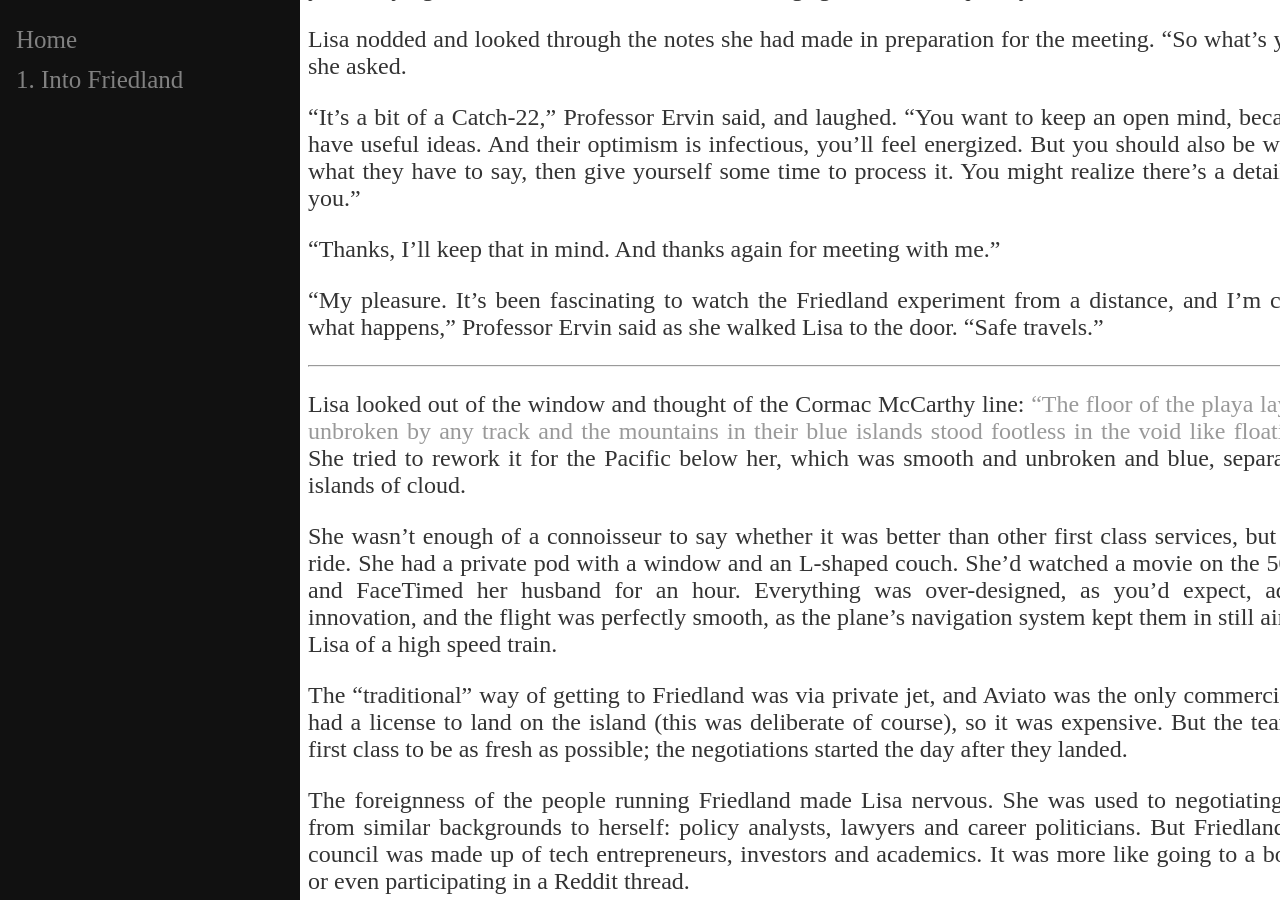
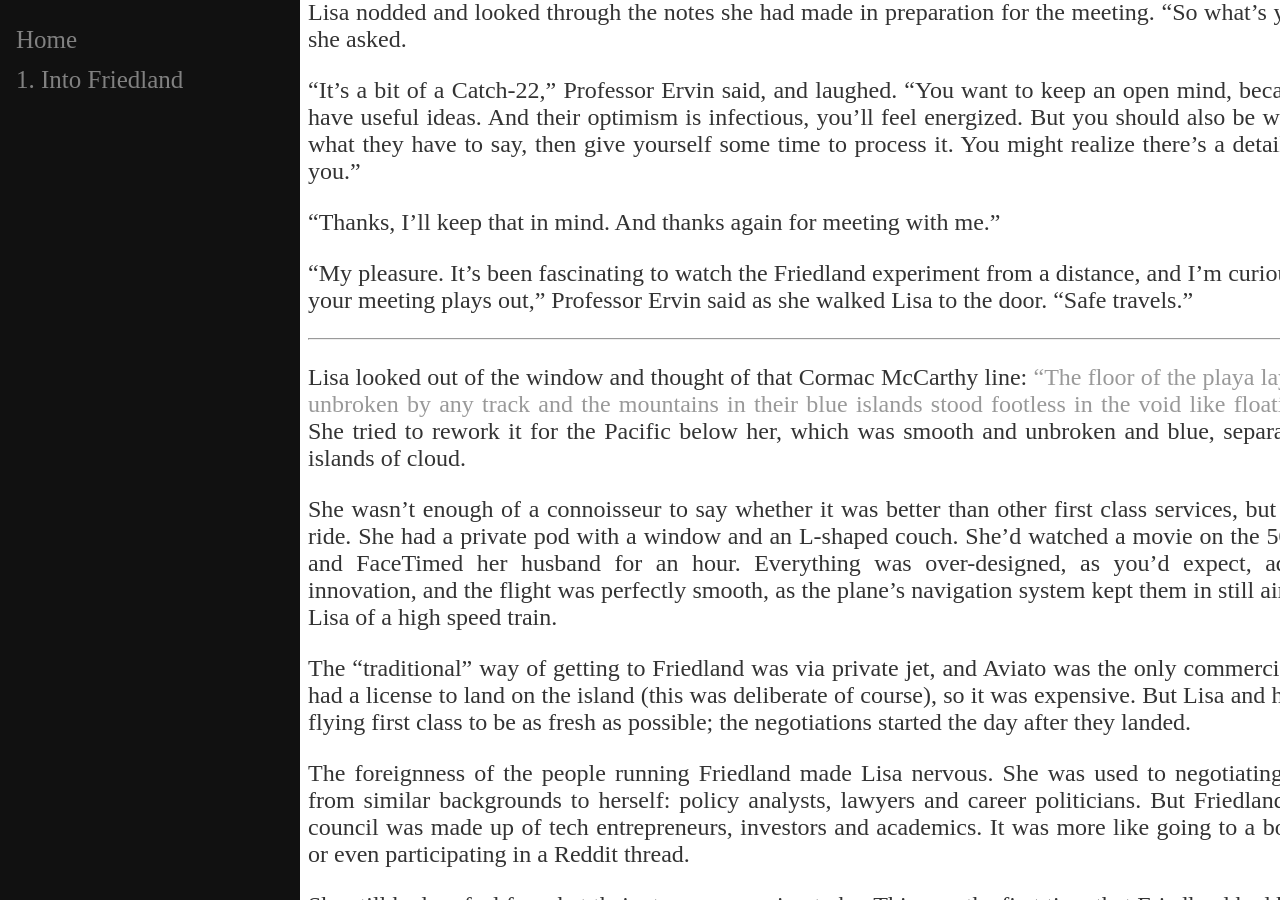
Before and after one commit to fylobc/fylobc.github.io, a Jekyll site: the page built from _parts/Part_0.md, in a window 1280 px wide and 900 px high, scrolled down 747 px. Built offline with Jekyll 4.4.1, drawn with Linux system fonts in a browser that asks for light colours; some of the changed text lies outside the part shown.

Commit message:
Edited part 1

```diff
--- a/_parts/Part_0.md
+++ b/_parts/Part_0.md
@@ -23,15 +23,15 @@
 
 “Thanks, I’ll keep that in mind. And thanks again for meeting with me.”
 
-“My pleasure. It's been fascinating to watch the Friedland experiment from a distance, and I’m curious to see what happens,” Professor Ervin said as she walked Lisa to the door. “Safe travels.”
+“My pleasure. It's been fascinating to watch the Friedland experiment from a distance, and I’m curious to see how your meeting plays out,” Professor Ervin said as she walked Lisa to the door. “Safe travels.”
 
 <hr>
 
-Lisa looked out of the window and thought of the Cormac McCarthy line: <a href="https://books.google.com/books?id=s-QzccStux4C&pg=PA114&lpg=PA114&dq=The+floor+of+the+playa+lay+smooth+and+unbroken+by+any&source=bl&ots=hpVYn0bIij&sig=0Ge8koeRhV5zK1xzXlc8HTp0kCs&hl=en&sa=X&ved=0ahUKEwiYo8CB-67bAhVCqFQKHSUSC7cQ6AEIOzAC#v=onepage&q=The%20floor%20of%20the%20playa%20lay%20smooth%20and%20unbroken%20by%20any&f=false">“The floor of the playa lay smooth and unbroken by any track and the mountains in their blue islands stood footless in the void like floating temples.”</a> She tried to rework it for the Pacific below her, which was smooth and unbroken and blue, separated by white islands of cloud.
+Lisa looked out of the window and thought of that Cormac McCarthy line: <a href="https://books.google.com/books?id=s-QzccStux4C&pg=PA114&lpg=PA114&dq=The+floor+of+the+playa+lay+smooth+and+unbroken+by+any&source=bl&ots=hpVYn0bIij&sig=0Ge8koeRhV5zK1xzXlc8HTp0kCs&hl=en&sa=X&ved=0ahUKEwiYo8CB-67bAhVCqFQKHSUSC7cQ6AEIOzAC#v=onepage&q=The%20floor%20of%20the%20playa%20lay%20smooth%20and%20unbroken%20by%20any&f=false">“The floor of the playa lay smooth and unbroken by any track and the mountains in their blue islands stood footless in the void like floating temples.”</a> She tried to rework it for the Pacific below her, which was smooth and unbroken and blue, separated by white islands of cloud.
 
 She wasn’t enough of a connoisseur to say whether it was better than other first class services, but it was a nice ride. She had a private pod with a window and an L-shaped couch. She’d watched a movie on the 50-inch screen and FaceTimed her husband for an hour. Everything was over-designed, as you’d expect, advertising its innovation, and the flight was perfectly smooth, as the plane’s navigation system kept them in still air. It reminded Lisa of a high speed train.
 
-The “traditional” way of getting to Friedland was via private jet, and Aviato was the only commercial airline that had a license to land on the island (this was deliberate of course),  so it was expensive. But the team was flying first class to be as fresh as possible; the negotiations started the day after they landed.
+The “traditional” way of getting to Friedland was via private jet, and Aviato was the only commercial airline that had a license to land on the island (this was deliberate of course),  so it was expensive. But Lisa and her team were flying first class to be as fresh as possible; the negotiations started the day after they landed.
 
 The foreignness of the people running Friedland made Lisa nervous. She was used to negotiating with people from similar backgrounds to herself: policy analysts, lawyers and career politicians. But Friedland’s governing council was made up of tech entrepreneurs, investors and academics. It was more like going to a board meeting, or even participating in a Reddit thread.
 
```
Also changed, not shown: other parts of _parts/Part_0.md (+1 -1 lines).
